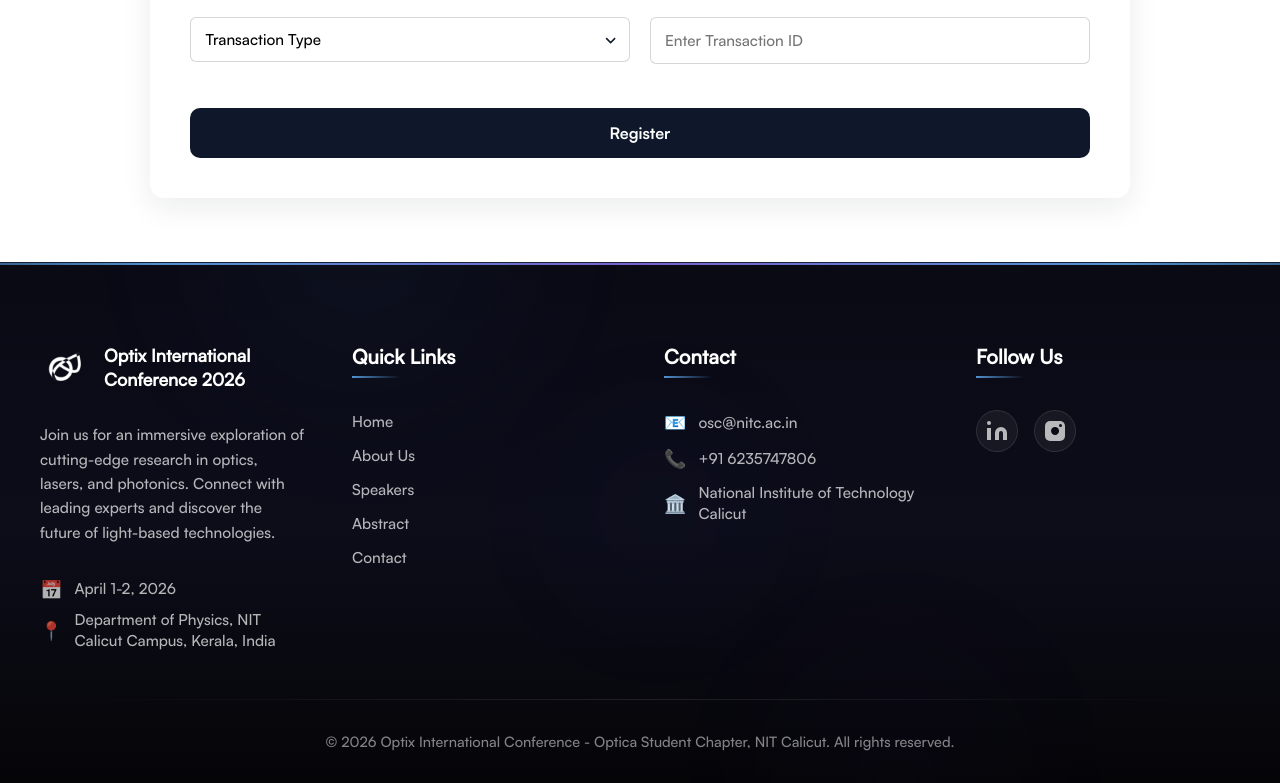
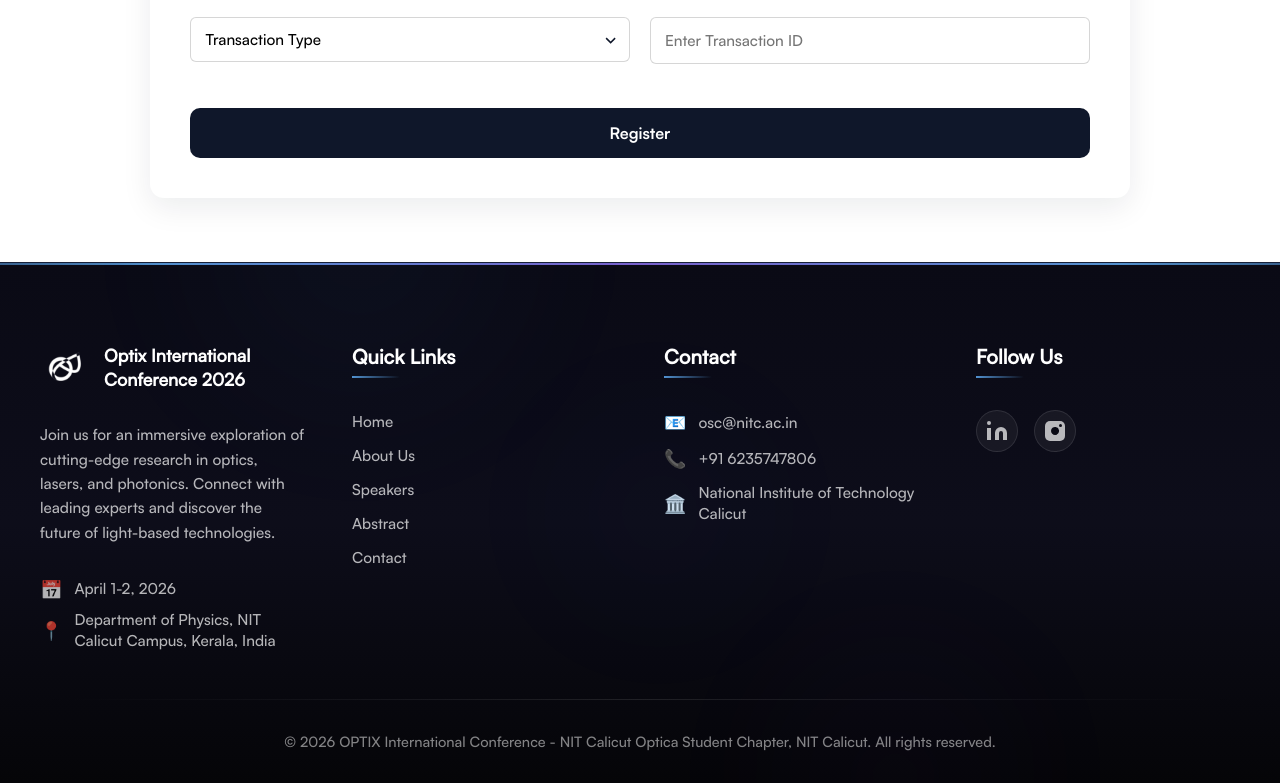
Before and after one commit to AFarHitman7/optix-conference, a React (Vite) app: page /register in a window 1280 px wide. Shown: the part 1391-2174 px from the top of the page. Built offline with nearby package versions, Linux system fonts and the light colour scheme.

Commit message:
minor changes2

```diff
--- a/src/pages/AboutPage.jsx
+++ b/src/pages/AboutPage.jsx
@@ -27,6 +27,7 @@
 import prev3 from "./assets/prev3.webp";
 
 import nit from "./assets/about/nit.png";
+import about2 from "./assets/about/about2.jpeg";
 
 const AboutPage = () => {
   return (
@@ -86,11 +87,11 @@
             </div>
 
             <div className={styles.mediaWrapper}>
-              <img
-                src={prev3}
-                alt="Optica Student Chapter"
-                className={styles.singleImage}
-              />
+              <div className={styles.imageStack}>
+                <img src={prev1} alt="Workshops" />
+                <img src={prev2} alt="Exhibition" />
+                <img src={prev3} alt="Talks" />
+              </div>
             </div>
           </section>
 
@@ -122,11 +123,11 @@
             </div>
 
             <div className={styles.mediaWrapper}>
-              <div className={styles.imageStack}>
-                <img src={prev1} alt="Workshops" />
-                <img src={prev2} alt="Exhibition" />
-                <img src="" alt="Talks" />
-              </div>
+              <img
+                src={about2}
+                alt="Optica Student Chapter"
+                className={styles.singleImage}
+              />
             </div>
           </section>
 
--- a/src/pages/Register.jsx
+++ b/src/pages/Register.jsx
@@ -357,6 +357,8 @@
                 type="number"
                 name="year"
                 placeholder="Current Year"
+                min={1}
+                max={7}
               />
               {errors.year && (
                 <span className={styles.error}>{errors.year}</span>
--- a/src/pages/components/Footer.jsx
+++ b/src/pages/components/Footer.jsx
@@ -155,8 +155,8 @@
 
         <div className={styles.bottomSection}>
           <p className={styles.copyright}>
-            © 2026 Optix International Conference - Optica Student Chapter, NIT
-            Calicut. All rights reserved.
+            © 2026 OPTIX International Conference - NIT Calicut Optica Student
+            Chapter, NIT Calicut. All rights reserved.
           </p>
         </div>
       </div>
```
Also changed, not shown: src/pages/assets/about/about2.jpeg (added).
